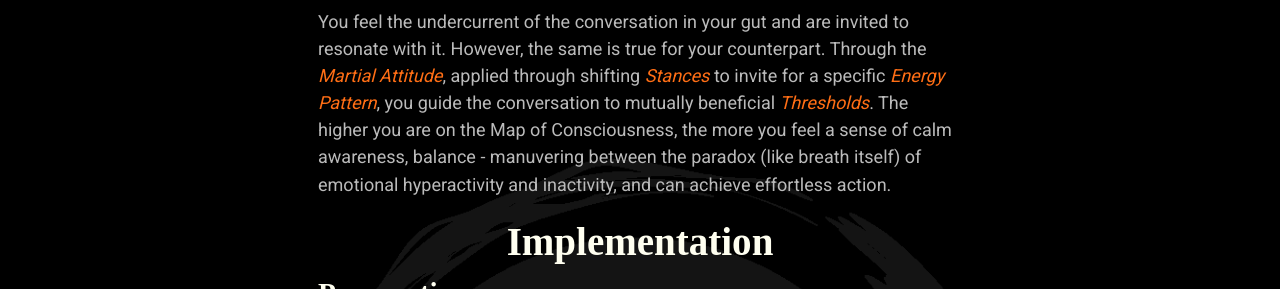
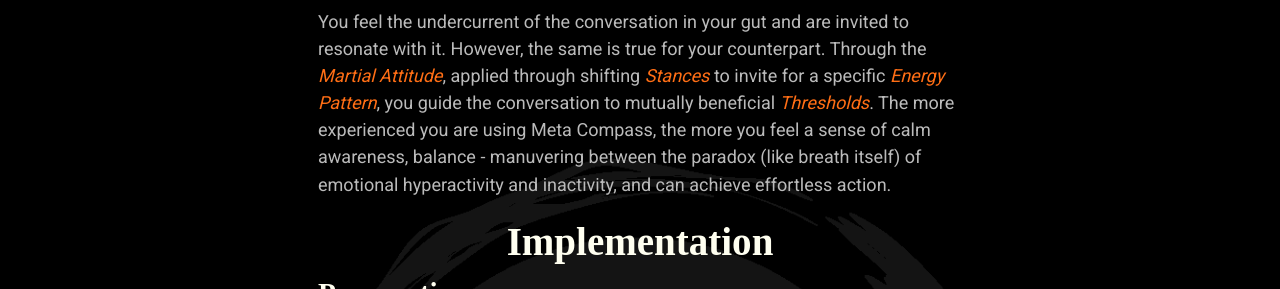
Before and after one commit to mindset-dojo/mindset-dojo.github.io, a Jekyll site: the page built from _forms/tone.md, in a window 1280 px wide and 900 px high, scrolled down 429 px. Shown: the part 168-457 px from the top of the window. Built offline with Jekyll 4.4.1, drawn with Linux system fonts in a browser that asks for light colours; some web fonts are replaced.

Commit message:
refactor(tone): experience section.

```diff
--- a/_forms/tone.md
+++ b/_forms/tone.md
@@ -16,7 +16,7 @@
 
 ## Experience
 
-You feel the undercurrent of the conversation in your gut and are invited to resonate with it. However, the same is true for your counterpart. Through the [Martial Attitude](../martial-attitude/), applied through shifting [Stances](../stance/) to invite for a specific [Energy Pattern](../four-patterns/), you guide the conversation to mutually beneficial [Thresholds](../threshold/). The higher you are on the Map of Consciousness, the more you feel a sense of calm awareness, balance - manuvering between the paradox (like breath itself) of emotional hyperactivity and inactivity, and can achieve effortless action.
+You feel the undercurrent of the conversation in your gut and are invited to resonate with it. However, the same is true for your counterpart. Through the [Martial Attitude](../martial-attitude/), applied through shifting [Stances](../stance/) to invite for a specific [Energy Pattern](../four-patterns/), you guide the conversation to mutually beneficial [Thresholds](../threshold/). The more experienced you are using Meta Compass, the more you feel a sense of calm awareness, balance - manuvering between the paradox (like breath itself) of emotional hyperactivity and inactivity, and can achieve effortless action.
 
 ## Implementation
 
```
